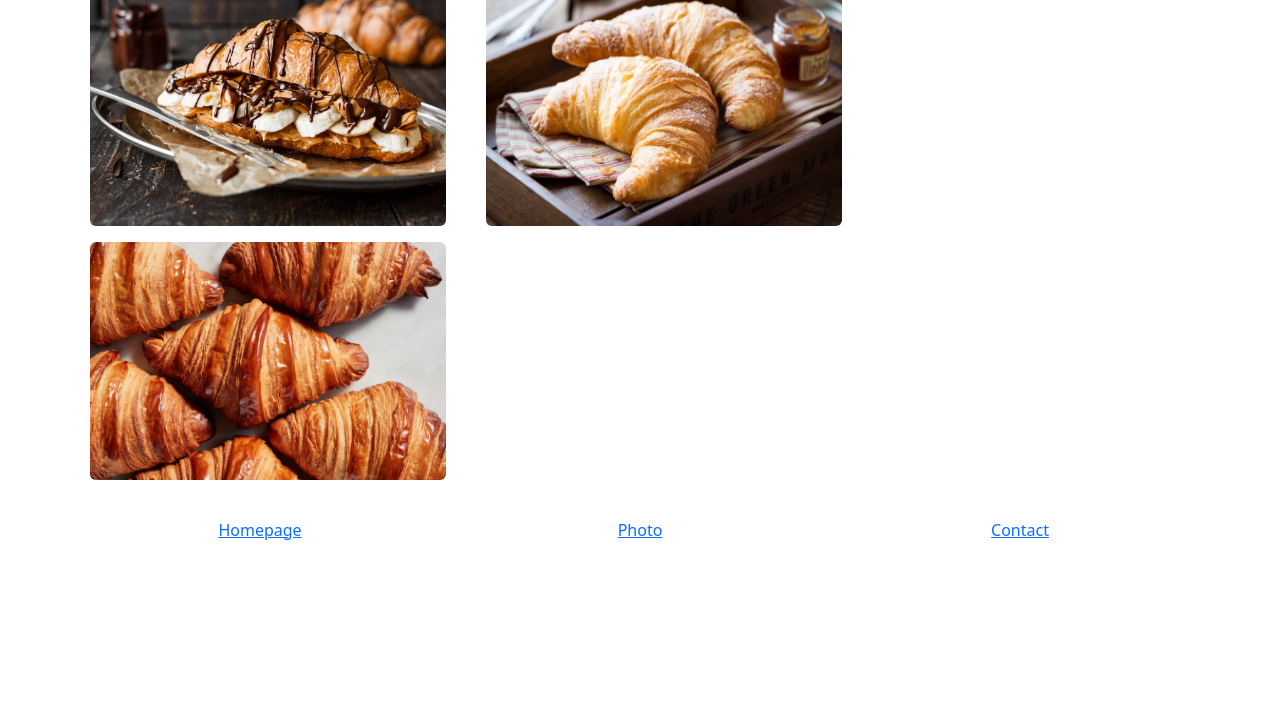
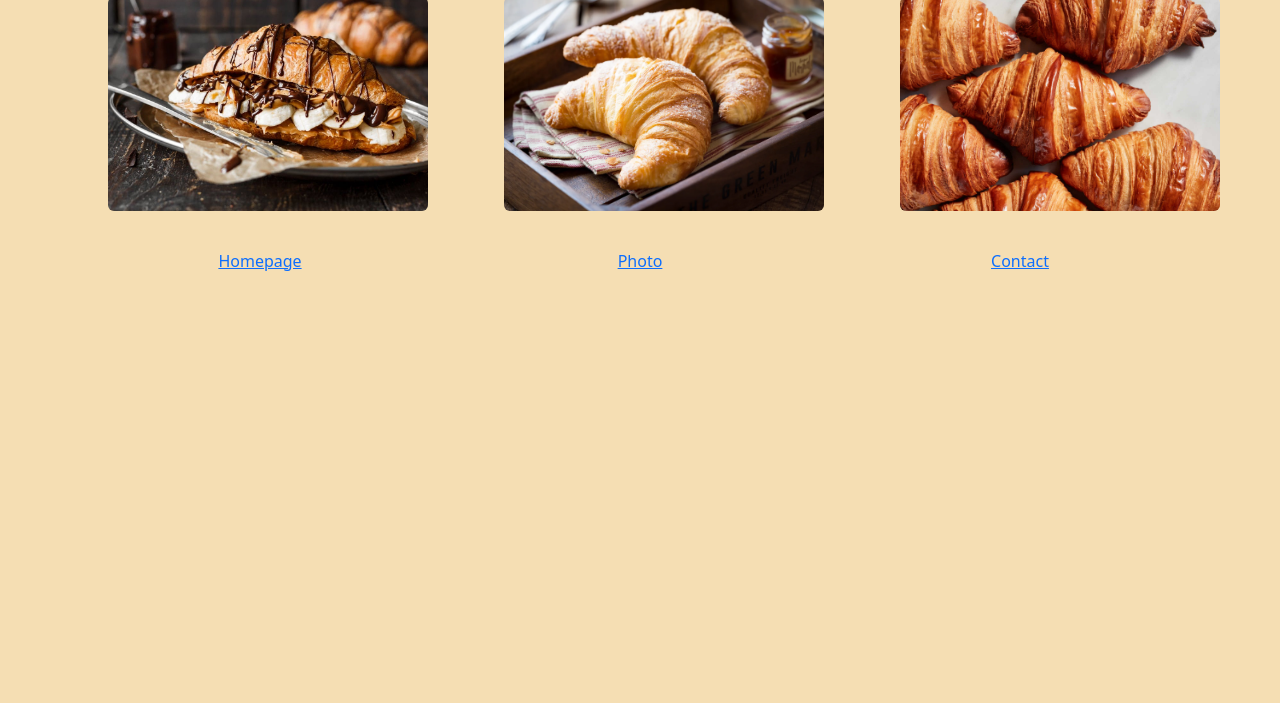
Before and after one commit to anyaradchuk87/croissant, a plain HTML site: page photo.html in a window 1280 px wide. Shown: the part 97-800 px from the top of the page. Drawn offline with nearby package versions, Linux system fonts and the light colour scheme.

Commit message:
added css

```diff
--- a/css/style.css
+++ b/css/style.css
@@ -1,3 +1,13 @@
 .container {
-    margin-top: 30px;
+  margin-top: 30px;
 }
+
+body {
+  background-color: wheat;
+}
+img {
+  width: 90%;
+}
+.row {
+  flex-wrap: nowrap;
+}
--- a/photo.html
+++ b/photo.html
@@ -14,9 +14,9 @@
     <title>Photo</title>
   </head>
   <body>
+    <div class="container">
     <h1 class="text-center">🥐 Croissant's pictures</h1>
-    <div class="container">
-      <div class="row">
+      <div class="row text-center">
         <div class="col-sm-4 m-2">
           <img
             src="/img/Croissant-Fillings-1.jpg"
```
